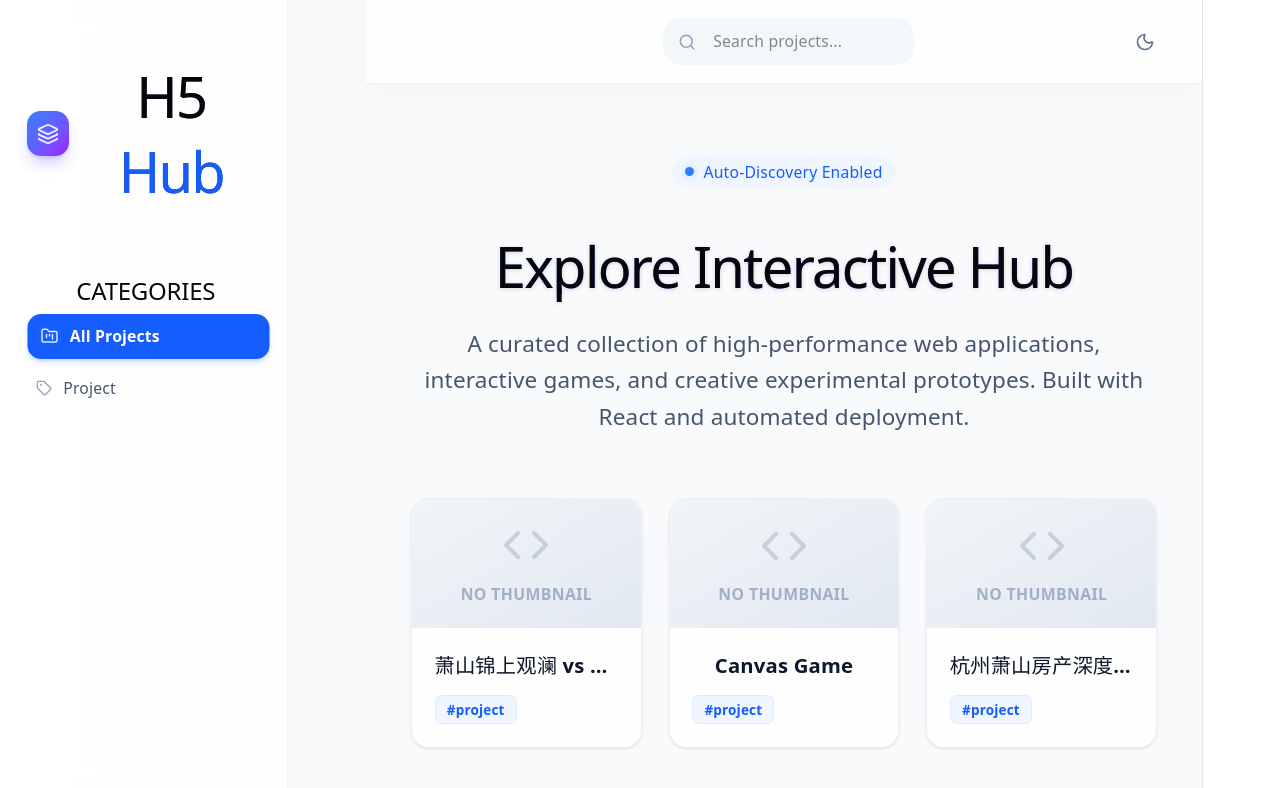
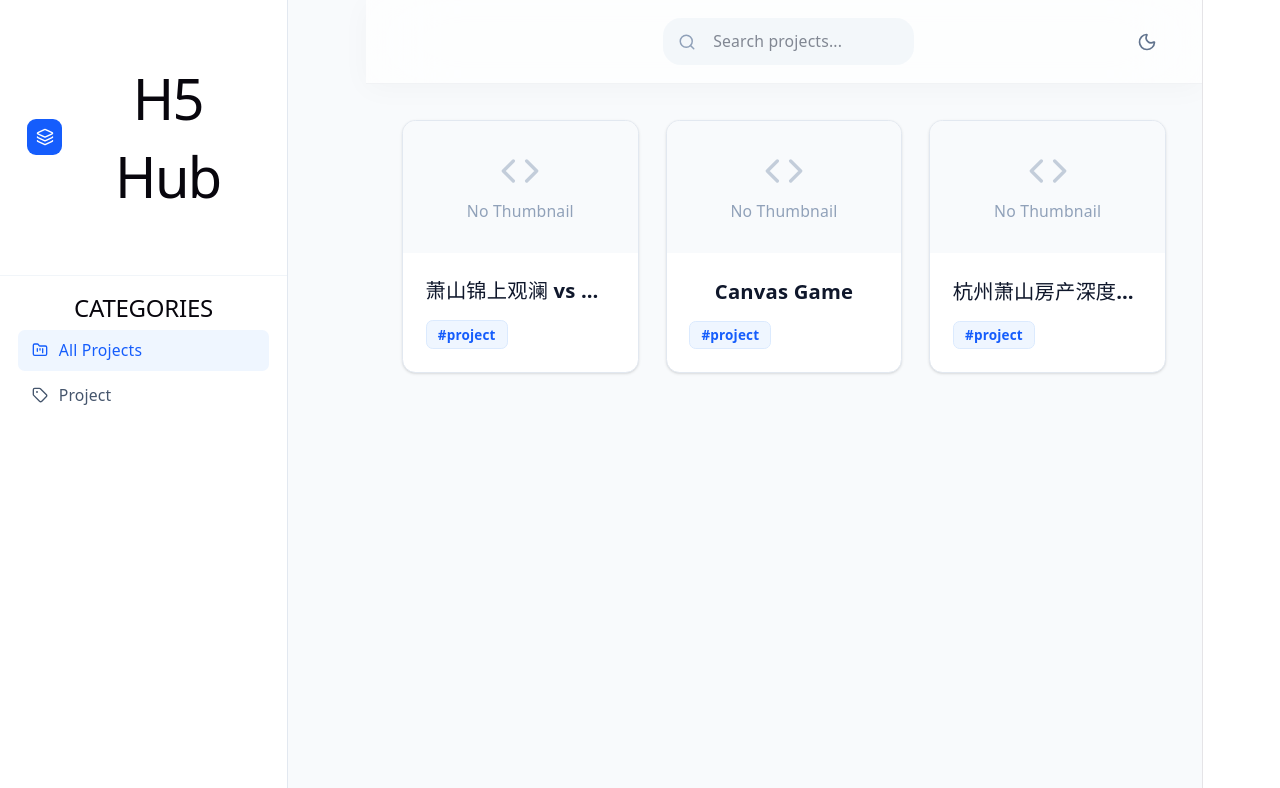
Before and after one commit to Chenming00/Mings-h5project, a React (Vite) app: page / in a window 1280 px wide. Shown: the top 788 px of the page. Built offline with nearby package versions, Linux system fonts and the light colour scheme.

Commit message:
feat: Implement the initial React application structure for displaying and filtering projects with search, tag filtering, and dark mode.

```diff
--- a/src/App.jsx
+++ b/src/App.jsx
@@ -78,7 +78,7 @@ export default function App() {
   };
 
   return (
-    <div className="min-h-screen bg-slate-50 dark:bg-gray-950 text-slate-900 dark:text-slate-100 flex transition-colors duration-500 overflow-x-hidden bg-mesh relative">
+    <div className="min-h-screen bg-slate-50 dark:bg-gray-950 text-slate-900 dark:text-slate-100 flex transition-colors duration-200 overflow-x-hidden relative">
       <Sidebar tags={allTags} selectedTag={selectedTag} setSelectedTag={setSelectedTag} isOpen={isSidebarOpen} onClose={() => setIsSidebarOpen(false)} />
 
       <main className="flex-1 md:ml-64 flex flex-col relative w-full min-w-0 min-h-screen z-10">
@@ -90,25 +90,7 @@ export default function App() {
           onOpenSidebar={() => setIsSidebarOpen(true)}
         />
 
-        <div className="p-6 md:p-10 flex-1 max-w-7xl w-full mx-auto">
-          {/* Hero Section */}
-          <div className="mb-14 mt-6 transform transition-all animate-in fade-in slide-in-from-bottom-4 duration-700">
-            <div className="inline-flex items-center gap-2 px-3 py-1 rounded-full bg-blue-50 dark:bg-blue-500/10 text-blue-600 dark:text-blue-400 text-sm font-medium mb-4">
-              <span className="relative flex h-2 w-2">
-                <span className="animate-ping absolute inline-flex h-full w-full rounded-full bg-blue-400 opacity-75"></span>
-                <span className="relative inline-flex rounded-full h-2 w-2 bg-blue-500"></span>
-              </span>
-              Auto-Discovery Enabled
-            </div>
-            <h1 className="text-4xl md:text-6xl font-extrabold tracking-tight mb-4 bg-clip-text text-transparent bg-gradient-to-r from-blue-600 via-indigo-600 to-violet-600 dark:from-blue-400 dark:via-indigo-400 dark:to-violet-400 drop-shadow-sm">
-              Explore Interactive Hub
-            </h1>
-            <p className="text-lg md:text-xl text-slate-600 dark:text-slate-400 max-w-2xl leading-relaxed">
-              A curated collection of high-performance web applications,
-              interactive games, and creative experimental prototypes. Built with React and automated deployment.
-            </p>
-          </div>
-
+        <div className="p-6 md:p-8 flex-1 max-w-7xl w-full mx-auto">
           {loading ? (
             <div className="flex flex-col items-center justify-center h-[40vh] animate-in fade-in duration-500">
               <div className="relative">
--- a/src/components/Header.jsx
+++ b/src/components/Header.jsx
@@ -31,10 +31,10 @@ export default function Header({ searchQuery, setSearchQuery, isDark, toggleDark
       <div className="flex-1 flex justify-end">
         <button
           onClick={toggleDark}
-          className="p-2.5 rounded-xl text-slate-500 hover:bg-slate-100 dark:text-slate-400 dark:hover:bg-gray-800 transition-all duration-300 hover:scale-110 active:scale-90 hover:text-amber-500 dark:hover:text-blue-400"
+          className="p-2 rounded-lg text-slate-500 hover:bg-slate-100 dark:text-slate-400 dark:hover:bg-gray-800 transition-colors"
           aria-label="Toggle dark mode"
         >
-          {isDark ? <Sun size={20} className="animate-in spin-in-180 duration-500" /> : <Moon size={20} className="animate-in spin-in-[-180deg] duration-500" />}
+          {isDark ? <Sun size={20} /> : <Moon size={20} />}
         </button>
       </div>
     </header>
--- a/src/components/ProjectCard.jsx
+++ b/src/components/ProjectCard.jsx
@@ -1,36 +1,31 @@
 import React from 'react';
 import { Box, Code, ExternalLink } from 'lucide-react';
 
-export default function ProjectCard({ project, onClick, onOpenNew, index = 0 }) {
+export default function ProjectCard({ project, onClick, onOpenNew }) {
   return (
     <div
-      className="group relative bg-white/80 dark:bg-gray-900/60 backdrop-blur-lg border border-slate-200/60 dark:border-gray-800/60 rounded-2xl overflow-hidden shadow-sm hover:shadow-[0_8px_30px_rgb(0,0,0,0.12)] dark:hover:shadow-[0_8px_30px_rgba(59,130,246,0.15)] transition-all duration-500 ease-out transform hover:-translate-y-2 hover:scale-[1.02] cursor-pointer animate-in fade-in zoom-in fill-mode-both"
-      style={{ animationDelay: `${index * 100}ms`, animationDuration: '600ms' }}
+      className="group relative bg-white dark:bg-gray-900 border border-slate-200 dark:border-gray-800 rounded-xl overflow-hidden shadow-sm hover:shadow-md transition-shadow duration-200 cursor-pointer"
       onClick={() => onClick(project)}
     >
       <div className="aspect-video w-full bg-slate-100 dark:bg-gray-800 relative overflow-hidden">
         {project.thumbnail ? (
-          <>
-            <img
-              src={project.thumbnail}
-              alt={project.name}
-              className="w-full h-full object-cover group-hover:scale-110 transition-transform duration-700 ease-in-out"
-            />
-            {/* Subtle inner gradient overlay to fix contrast issues */}
-            <div className="absolute inset-0 bg-gradient-to-t from-black/20 to-transparent opacity-0 group-hover:opacity-100 transition-opacity duration-500"></div>
-          </>
+          <img
+            src={project.thumbnail}
+            alt={project.name}
+            className="w-full h-full object-cover transition-transform duration-300 group-hover:scale-[1.03]"
+          />
         ) : (
-          <div className="w-full h-full flex flex-col items-center justify-center text-slate-400 dark:text-slate-500 group-hover:scale-110 transition-transform duration-700 ease-in-out bg-gradient-to-br from-slate-100 to-slate-200 dark:from-gray-800 dark:to-gray-900">
-            <Code size={48} className="mb-3 opacity-40 transition-transform duration-500 group-hover:rotate-12" />
-            <span className="text-sm font-semibold tracking-wide uppercase opacity-80">No Thumbnail</span>
+          <div className="w-full h-full flex flex-col items-center justify-center text-slate-400 dark:text-slate-500 bg-slate-50 dark:bg-gray-800/50">
+            <Code size={40} className="mb-2 opacity-50" />
+            <span className="text-sm font-medium">No Thumbnail</span>
           </div>
         )}
 
-        {/* Interactive Overlay Overlay */}
-        <div className="absolute inset-0 bg-blue-900/20 dark:bg-black/40 opacity-0 group-hover:opacity-100 backdrop-blur-[2px] transition-all duration-300 flex items-center justify-center">
+        {/* Interactive Overlay */}
+        <div className="absolute inset-0 bg-black/20 opacity-0 group-hover:opacity-100 transition-opacity duration-200 flex items-center justify-center">
           <button
             onClick={(e) => { e.stopPropagation(); onOpenNew(project); }}
-            className="p-3 bg-white/90 hover:bg-white dark:bg-gray-800/90 dark:hover:bg-gray-800 text-blue-600 dark:text-blue-400 rounded-full shadow-xl transform translate-y-8 group-hover:translate-y-0 opacity-0 group-hover:opacity-100 transition-all duration-300 hover:scale-110 active:scale-95"
+            className="p-2 bg-white/90 hover:bg-white dark:bg-gray-800/90 dark:hover:bg-gray-800 text-slate-700 dark:text-slate-200 rounded-lg shadow-sm transition-colors"
             title="Open in new tab"
           >
             <ExternalLink size={22} />
--- a/src/components/Sidebar.jsx
+++ b/src/components/Sidebar.jsx
@@ -6,17 +6,17 @@ export default function Sidebar({ tags, selectedTag, setSelectedTag, isOpen, onC
     <>
       {isOpen && (
         <div
-          className="fixed inset-0 bg-black/40 backdrop-blur-md z-30 md:hidden transition-opacity animate-in fade-in duration-300"
+          className="fixed inset-0 bg-black/40 backdrop-blur-sm z-30 md:hidden transition-opacity"
           onClick={onClose}
         />
       )}
-      <aside className={`fixed inset-y-0 left-0 z-40 w-64 bg-white/80 dark:bg-gray-950/80 backdrop-blur-xl border-r border-slate-200/50 dark:border-gray-800/50 flex flex-col transform transition-transform duration-500 ease-[cubic-bezier(0.16,1,0.3,1)] md:translate-x-0 ${isOpen ? 'translate-x-0 shadow-2xl' : '-translate-x-full'}`}>
-      <div className="p-6 flex items-center gap-3 border-b border-transparent">
-        <div className="w-10 h-10 rounded-xl bg-gradient-to-br from-blue-500 via-indigo-500 to-purple-600 flex items-center justify-center text-white shadow-lg shadow-indigo-500/30 transform hover:rotate-12 transition-transform duration-300">
-          <Layers size={22} className="opacity-90" />
+      <aside className={`fixed inset-y-0 left-0 z-40 w-64 bg-white dark:bg-gray-950 border-r border-slate-200 dark:border-gray-800 flex flex-col transform transition-transform duration-300 ease-in-out md:translate-x-0 ${isOpen ? 'translate-x-0' : '-translate-x-full'}`}>
+      <div className="p-6 flex items-center gap-3 border-b border-slate-100 dark:border-gray-800/50">
+        <div className="w-8 h-8 rounded-lg bg-blue-600 flex items-center justify-center text-white">
+          <Layers size={18} />
         </div>
-        <h1 className="text-2xl font-black bg-clip-text text-transparent bg-gradient-to-r from-slate-900 to-slate-600 dark:from-white dark:to-slate-400 tracking-tighter">
-          H5 <span className="text-blue-600 dark:text-blue-400">Hub</span>
+        <h1 className="text-xl font-bold text-slate-900 dark:text-white">
+          H5 Hub
         </h1>
       </div>
 
@@ -26,20 +26,20 @@ export default function Sidebar({ tags, selectedTag, setSelectedTag, isOpen, onC
         </button>
       </div>
 
-      <div className="flex-1 overflow-y-auto px-5 mt-2 pb-6">
-        <h2 className="text-[11px] font-bold text-slate-400 dark:text-slate-500 uppercase tracking-[0.2em] mb-4 pl-1">
+      <div className="flex-1 overflow-y-auto px-4 mt-4 pb-6">
+        <h2 className="text-xs font-semibold text-slate-400 dark:text-slate-500 uppercase tracking-wider mb-3 px-2">
           Categories
         </h2>
-        <div className="flex flex-col gap-1.5">
+        <div className="flex flex-col gap-1">
           <button
             onClick={() => {setSelectedTag(null); onClose();}}
-            className={`flex items-center gap-2.5 px-3 py-2.5 text-sm font-semibold rounded-xl transition-all duration-300 group ${
+            className={`flex items-center gap-2.5 px-3 py-2 text-sm font-medium rounded-md transition-colors ${
               selectedTag === null
-                ? 'bg-blue-600 text-white shadow-md shadow-blue-600/20 translate-x-1'
-                : 'text-slate-600 hover:bg-slate-100/80 hover:text-slate-900 dark:text-slate-400 dark:hover:bg-gray-800/50 dark:hover:text-white hover:translate-x-1'
+                ? 'bg-blue-50 text-blue-600 dark:bg-blue-500/10 dark:text-blue-400'
+                : 'text-slate-600 hover:bg-slate-100 hover:text-slate-900 dark:text-slate-400 dark:hover:bg-gray-800/50 dark:hover:text-white'
             }`}
           >
-            <FolderKanban size={18} className={selectedTag === null ? 'text-blue-100' : 'text-slate-400 group-hover:text-blue-500'} />
+            <FolderKanban size={16} />
             All Projects
           </button>
 
@@ -47,13 +47,13 @@ export default function Sidebar({ tags, selectedTag, setSelectedTag, isOpen, onC
             <button
               key={tag}
               onClick={() => {setSelectedTag(tag); onClose();}}
-              className={`flex items-center gap-2.5 px-3 py-2.5 text-sm font-medium rounded-xl transition-all duration-300 group ${
+              className={`flex items-center gap-2.5 px-3 py-2 text-sm font-medium rounded-md transition-colors ${
                 selectedTag === tag
-                  ? 'bg-blue-50 text-blue-700 dark:bg-blue-500/15 dark:text-blue-300 shadow-sm translate-x-1'
-                  : 'text-slate-600 hover:bg-slate-100/80 hover:text-slate-900 dark:text-slate-400 dark:hover:bg-gray-800/50 dark:hover:text-white hover:translate-x-1'
+                  ? 'bg-blue-50 text-blue-600 dark:bg-blue-500/10 dark:text-blue-400'
+                  : 'text-slate-600 hover:bg-slate-100 hover:text-slate-900 dark:text-slate-400 dark:hover:bg-gray-800/50 dark:hover:text-white'
               }`}
             >
-              <Tag size={16} className={selectedTag === tag ? 'text-blue-500' : 'text-slate-400 group-hover:text-blue-500'} />
+              <Tag size={16} />
               <span className="capitalize">{tag}</span>
             </button>
           ))}
```
